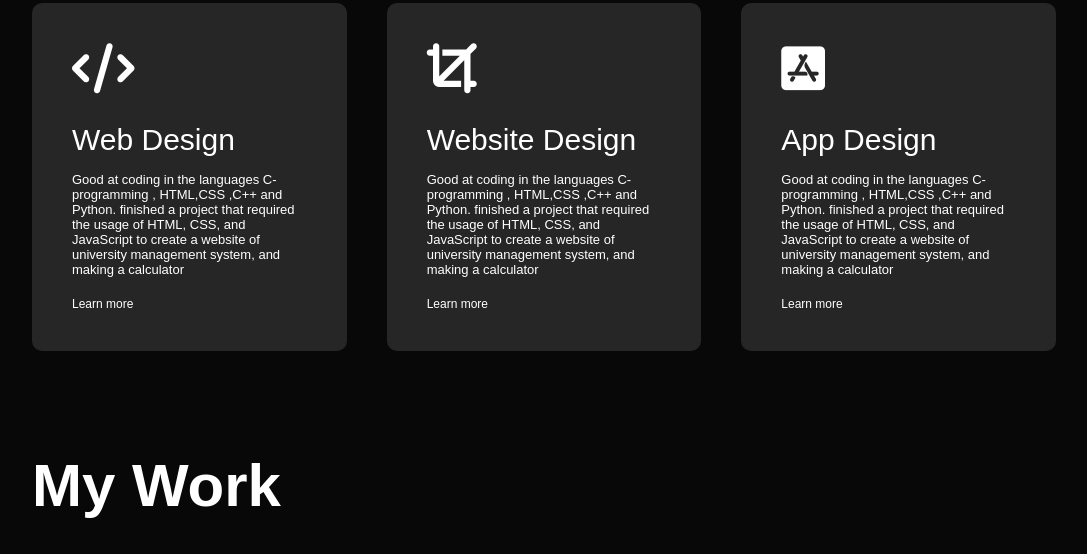
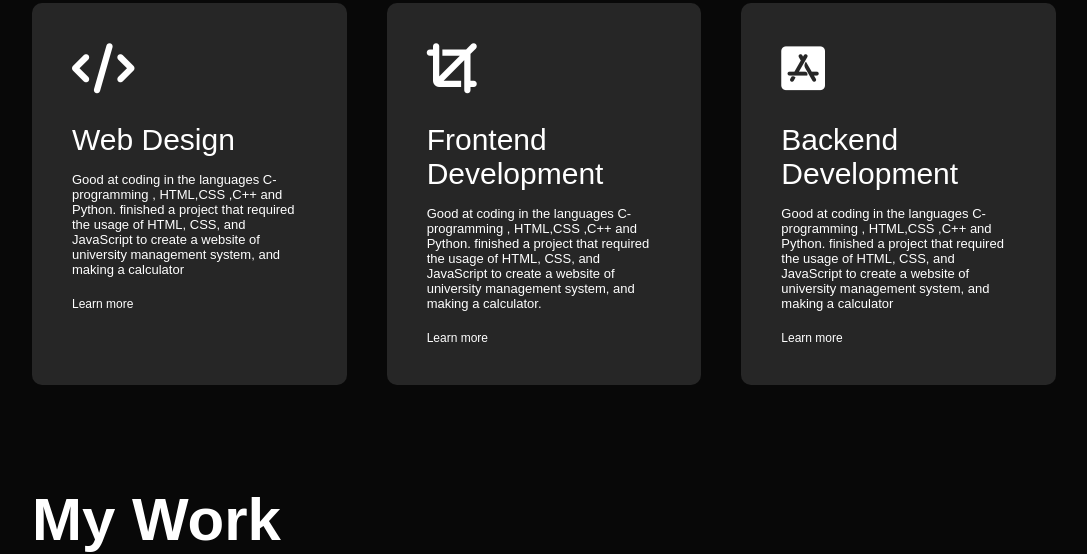
Before and after one commit to satyakumarch/portfolio, a plain HTML site: page index.html in a window 1280 px wide. Shown: the part 1480-2034 px from the top of the page, without its empty margins (96-1183 px from the left). Drawn offline with Linux system fonts and the light colour scheme.

Commit message:
Update index.html

```diff
--- a/index.html
+++ b/index.html
@@ -98,19 +98,19 @@
                 </div>
                 <div>
                     <i class="fa-solid fa-crop"></i>
-                    <h2>Website  Design</h2>
+                    <h2>Frontend Development</h2>
                     <p>
                         Good at coding in the languages C-programming ,
                          HTML,CSS ,C++ and Python. finished a project that
                         required the usage of HTML, CSS, and JavaScript to
                         create a website of university management system, and
-                        making a calculator
+                        making a calculator.
                     </p>
                     <a href="#">Learn more</a>
                 </div>
                 <div>
                     <i class="fa-brands fa-app-store-ios"></i>
-                    <h2>App Design</h2>
+                    <h2>Backend Development</h2>
                     <p>
                         Good at coding in the languages C-programming ,
                          HTML,CSS ,C++ and Python. finished a project that
```
